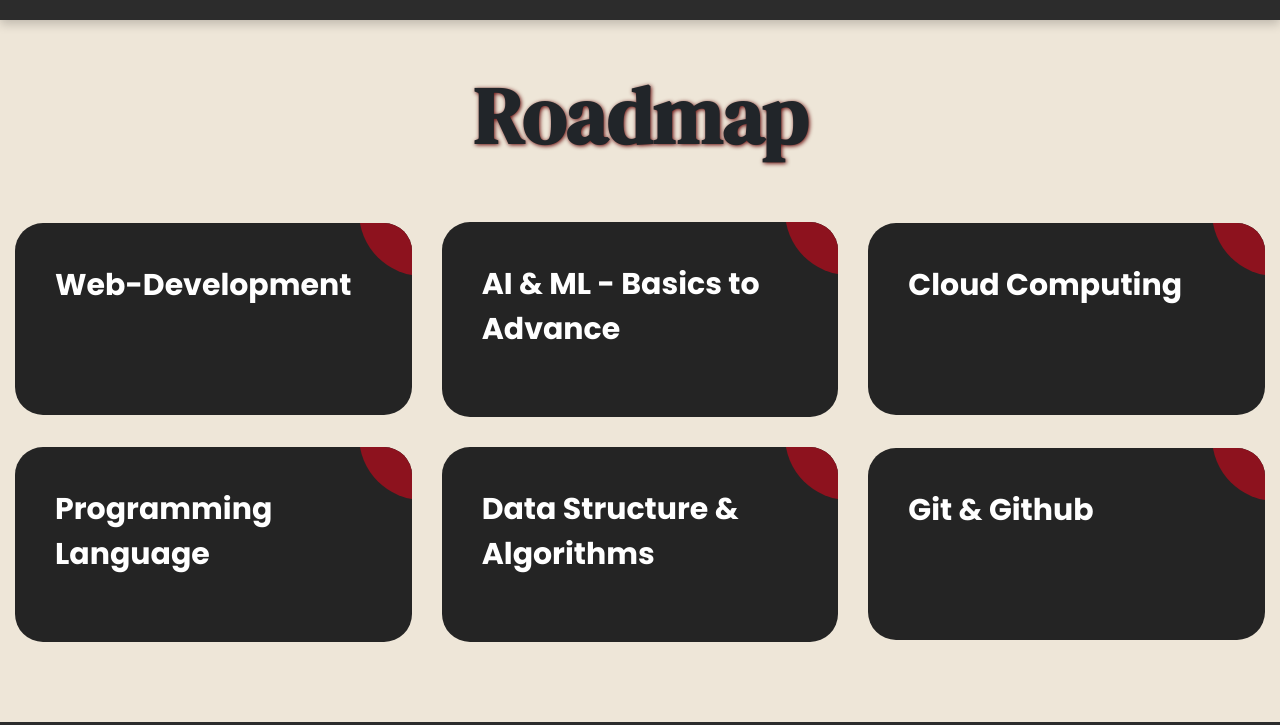
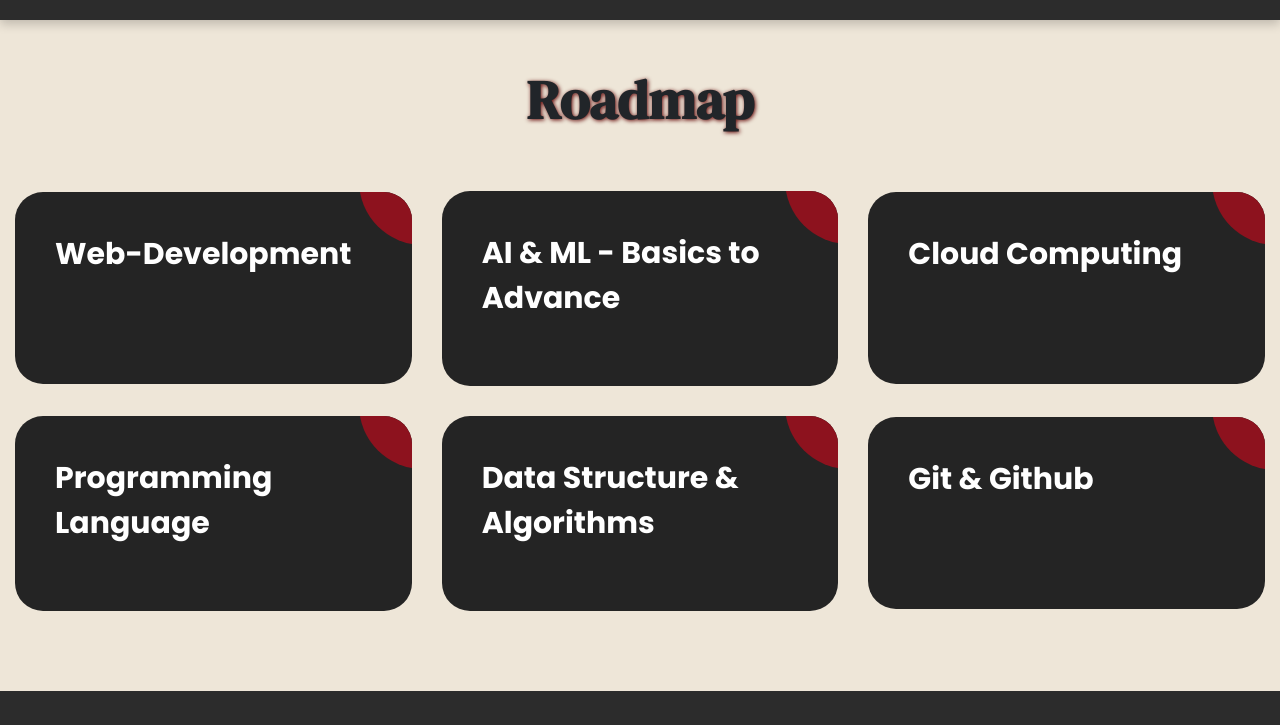
Before and after one commit to Tejas-Santosh-Nalawade/ACES-Hackseries-01, a plain HTML site: page hackseries00.html in a window 1280 px wide. Shown: the part 75-800 px from the top of the page. Drawn offline with nearby package versions, Linux system fonts and the light colour scheme.

Commit message:
size increase

```diff
--- a/hackseries00.html
+++ b/hackseries00.html
@@ -46,7 +46,7 @@
 
         <div class="ag-format-container">
           <div class="flex text-center justify-content-center align-items-center">
-            <h1 class="title fw-bold display-1 text-dark text-highlight-section1 pt-5">Roadmap</h1>
+            <h1 class="title fw-bold display-1 text-dark text-highlight-section1 pt-5" style="font-size: 3.4rem;">Roadmap</h1>
           </div>
           </div>
           <div class="ag-courses_box
```
